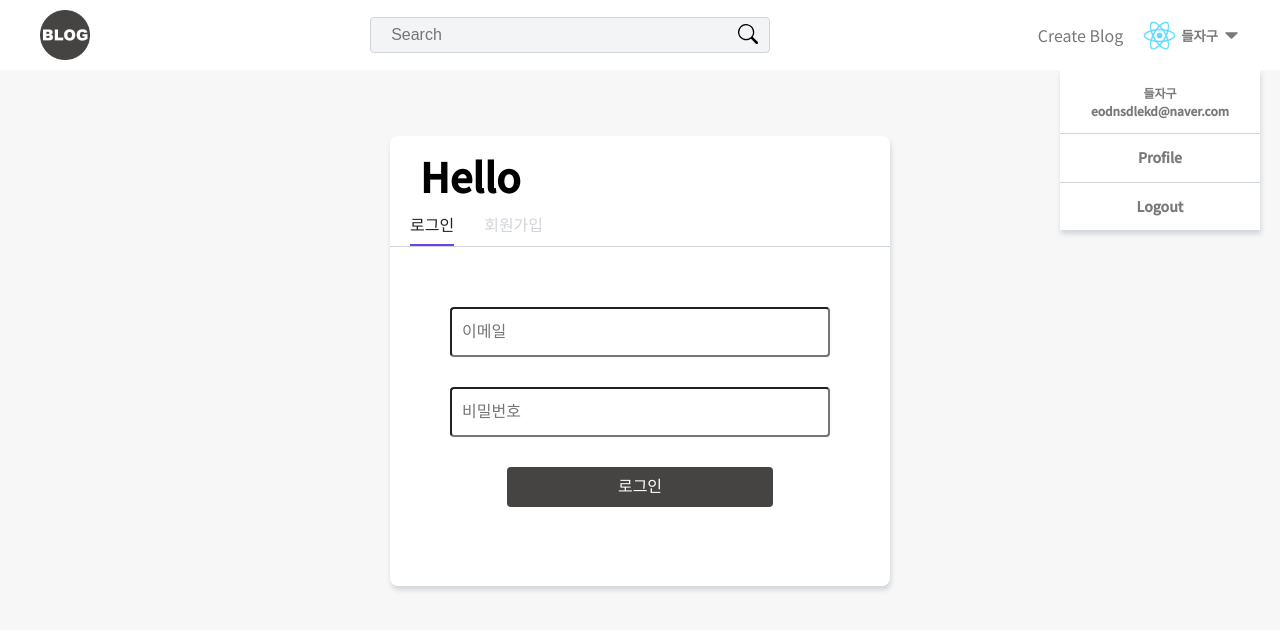
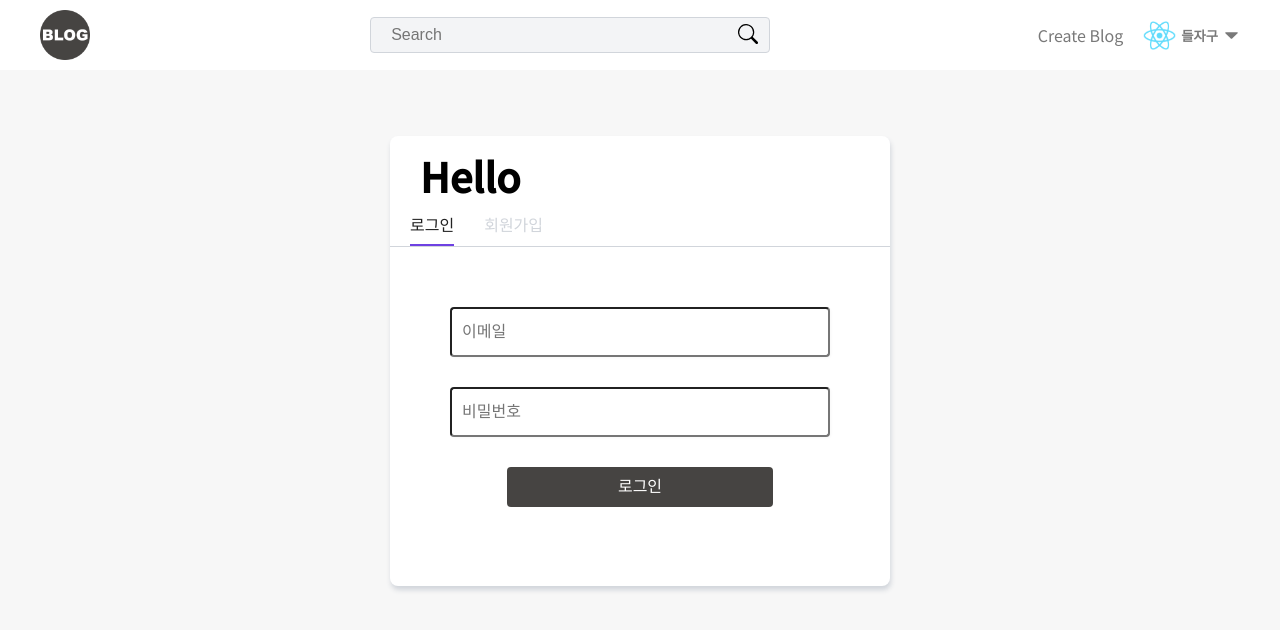
Before and after one commit to dlzagu/blog-project, a React (Create React App) app in the folder front/: page /login in a window 1280 px wide. Shown: the top 630 px of the page. Built offline with nearby package versions, Linux system fonts and the light colour scheme; a web font is replaced by a local one.

Commit message:
fix:테두리변경

```diff
--- a/front/src/components/commonLayout/Header/NavLinkDropDown.tsx
+++ b/front/src/components/commonLayout/Header/NavLinkDropDown.tsx
@@ -54,12 +54,14 @@ const DropDownContainer = styled.div`
   background-color: ${(props) => props.theme.lightDarkGrey};
   ${(props) =>
     props.itemScope
-      ? `visibility: hidden;
+      ? `visibility: visible;
   `
-      : `visibility: visible;
+      : `visibility: hidden;
   `}
 
-  box-shadow: 1px 4px 5px ${(props) => props.theme.lightDarkGrey};
+  border: ${(props) => props.theme.lightDarkGrey} 1px solid;
+  border-radius: 0.5rem;
+  overflow: hidden; ;
 `;
 const UserInfo = styled.div`
   ${(props) => props.theme.mixins.flexBox("column", "center", "center")}
```
